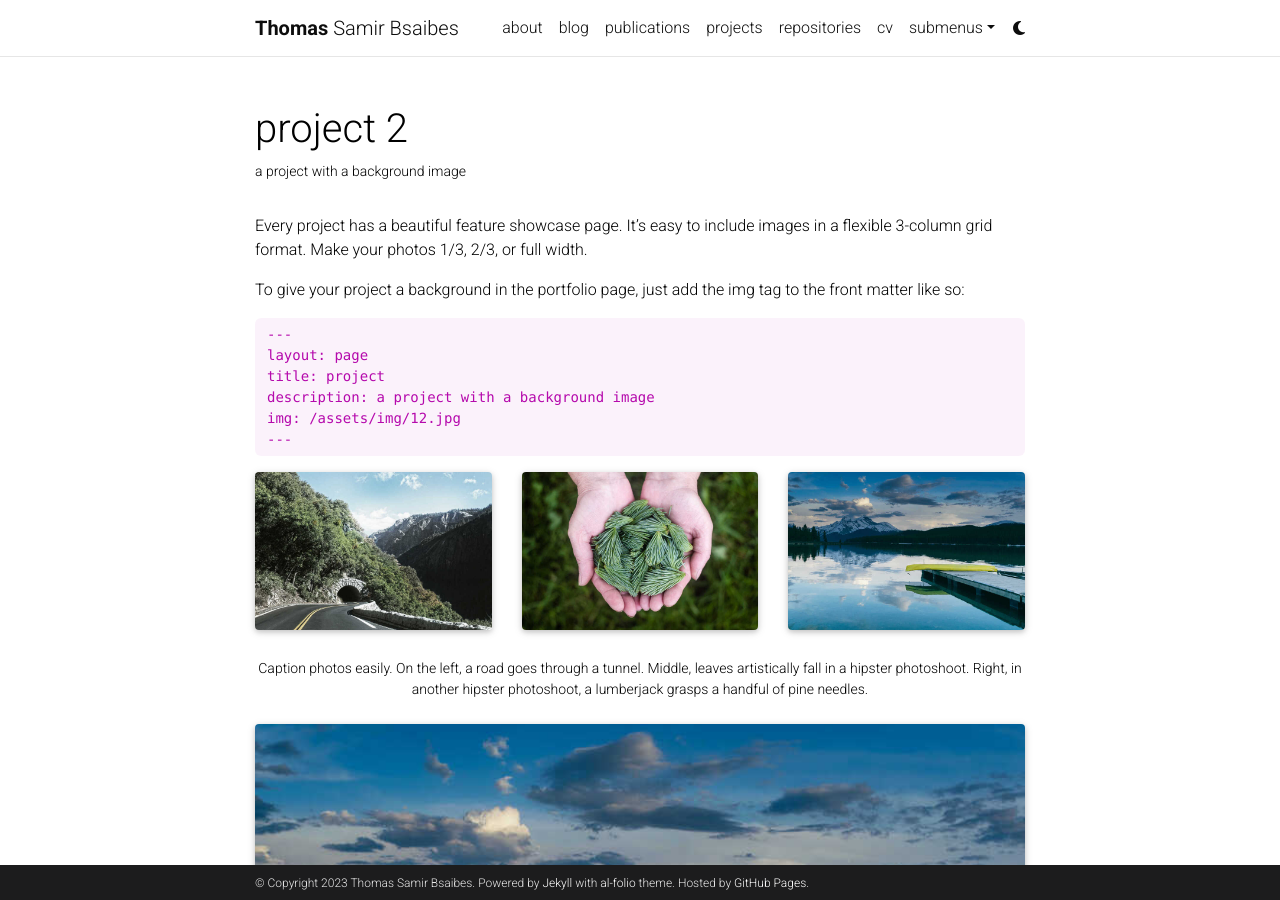
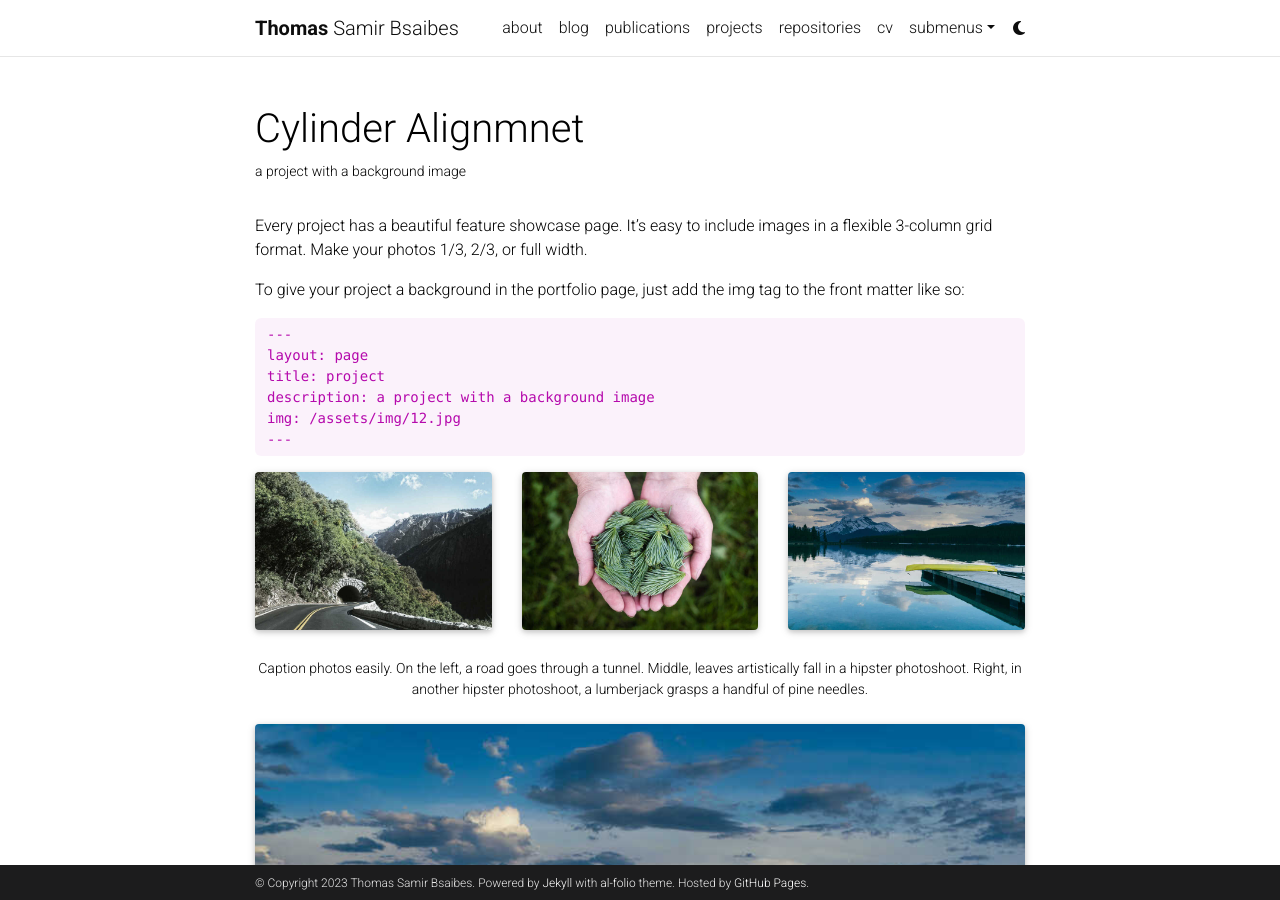
Before and after one commit to BsaibesT/bsaibest.github.io, a Jekyll site: the page built from _projects/2_project.md, in a window 1280 px wide and 900 px high. Built offline with Jekyll 4.4.1, drawn with Linux system fonts in a browser that asks for light colours; comment, search, counter and statistics services are not loaded; a style sheet for code colours, icons or effects is not loaded.

Commit message:
Update 2_project.md

```diff
--- a/_projects/2_project.md
+++ b/_projects/2_project.md
@@ -1,6 +1,6 @@
 ---
 layout: page
-title: project 2
+title: Cylinder Alignmnet
 description: a project with a background image
 img: assets/img/3.jpg
 importance: 2
```
